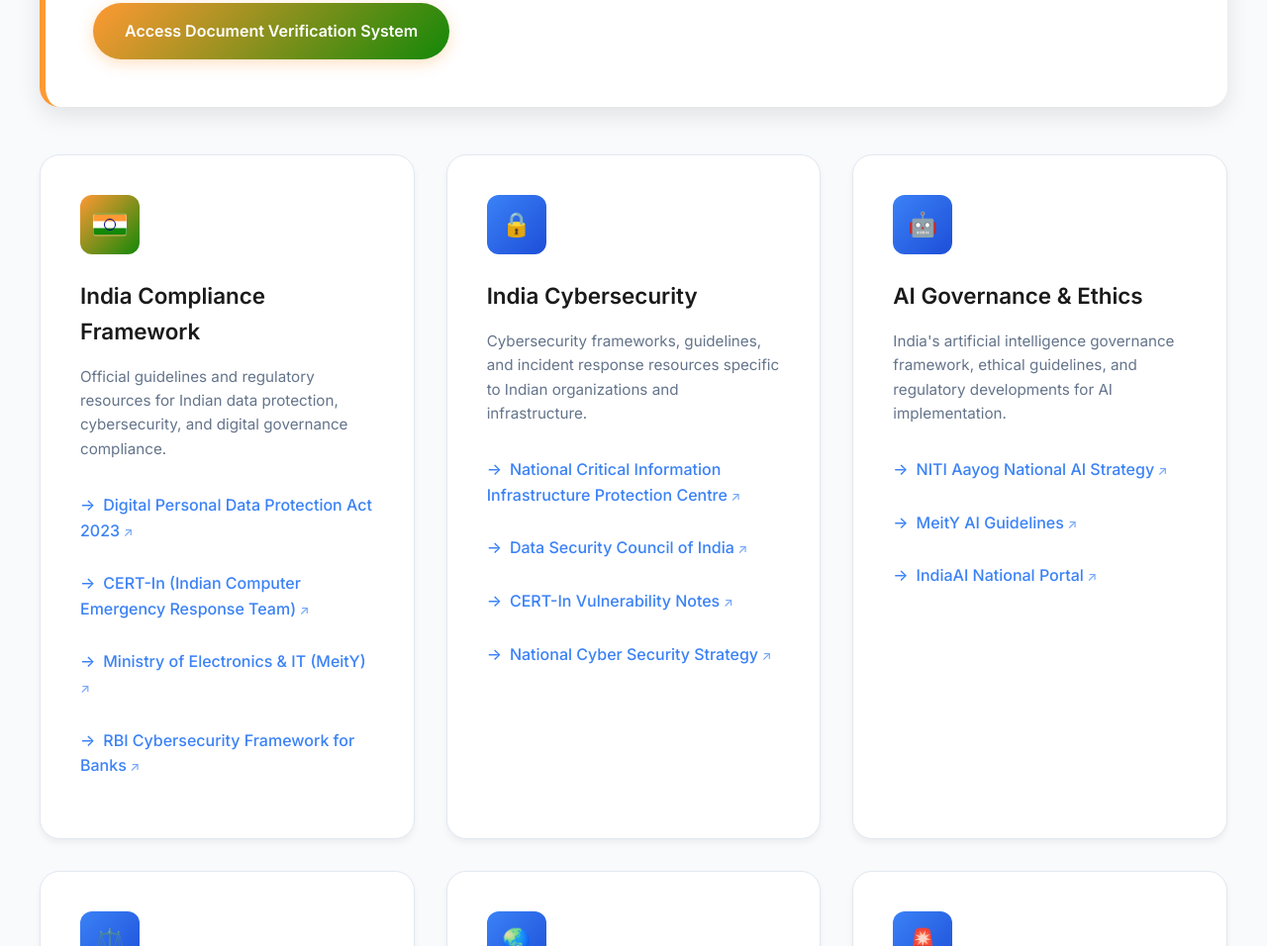
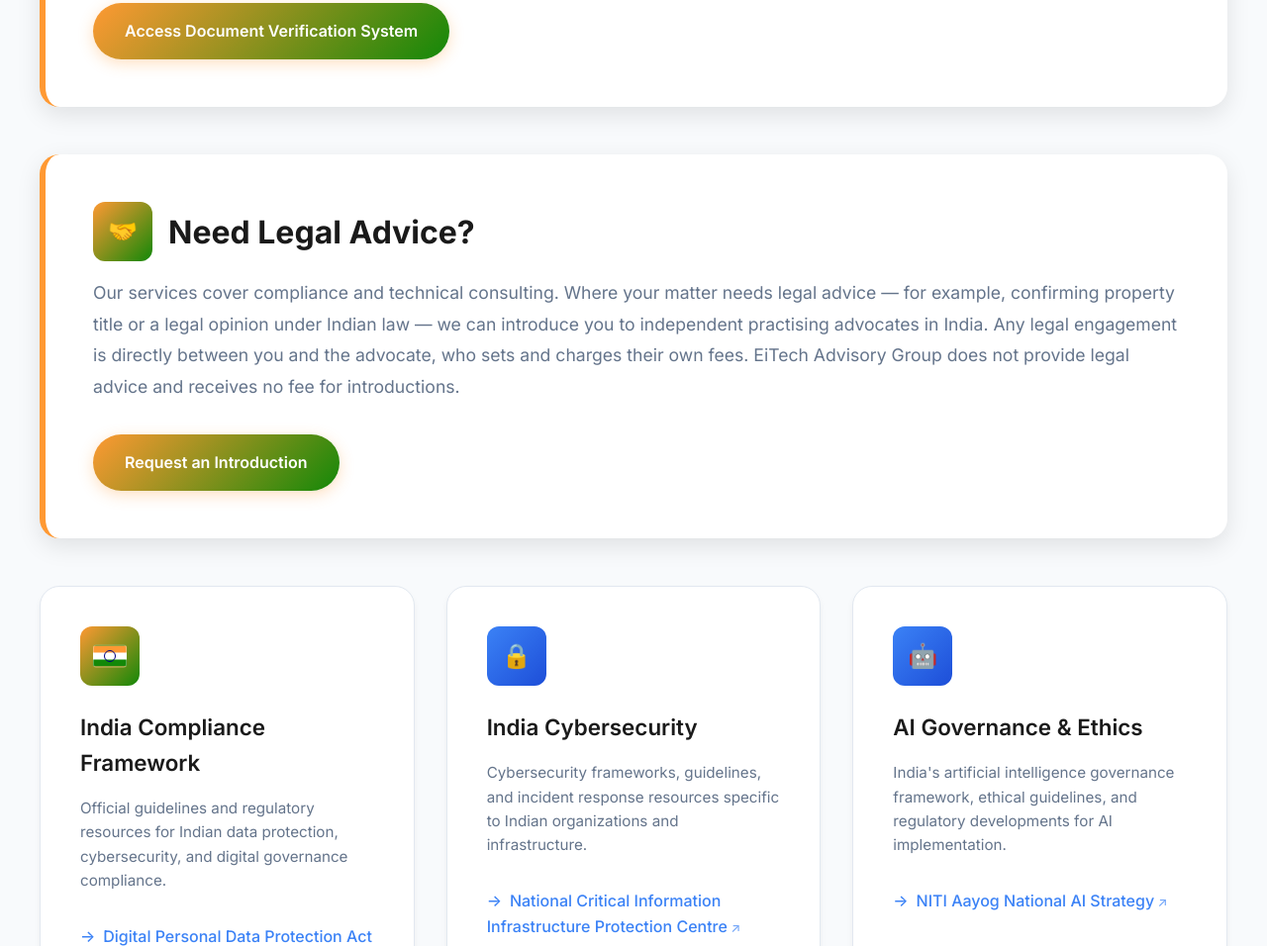
Before and after one commit to eitechlegal/eitechlegal.github.io, a plain HTML site: page india.html in a window 1280 px wide. Shown: the part 1280-2236 px from the top of the page at 99% size. Drawn offline with Linux system fonts and the light colour scheme.

Commit message:
Add "Need legal advice?" referral section to India and DPDP pages
Co-Authored-By: Claude Opus 5.5 <noreply@anthropic.com>
Claude-Session: https://claude.ai/code/session_01K3U7yVqoyezVagjHfdywYb

```diff
--- a/india.html
+++ b/india.html
@@ -518,6 +518,20 @@
                 </a>
             </div>
 
+            <!-- Need legal advice -->
+            <div class="featured-service">
+                <h2 class="featured-title">
+                    <div class="featured-icon">🤝</div>
+                    Need Legal Advice?
+                </h2>
+                <p class="featured-description">
+                    Our services cover compliance and technical consulting. Where your matter needs legal advice — for example, confirming property title or a legal opinion under Indian law — we can introduce you to independent practising advocates in India. Any legal engagement is directly between you and the advocate, who sets and charges their own fees. EiTech Advisory Group does not provide legal advice and receives no fee for introductions.
+                </p>
+                <a href="mailto:contact@eitechlegal.com?subject=Request%20for%20advocate%20introduction" class="featured-link">
+                    Request an Introduction
+                </a>
+            </div>
+
             <!-- Resources Grid -->
             <div class="resources-grid">
                 <!-- India Compliance -->
```
Also changed, not shown: dpdp.html (+7 -0 lines).
